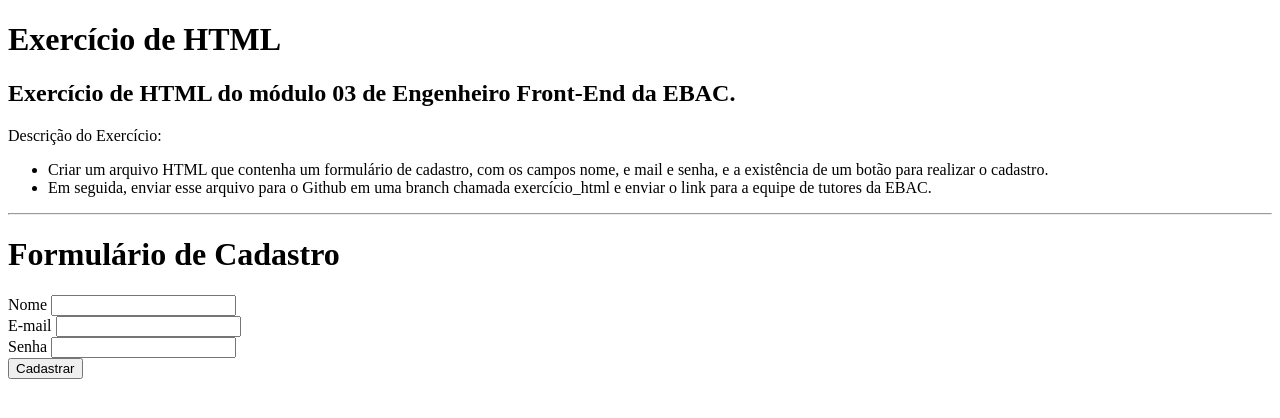
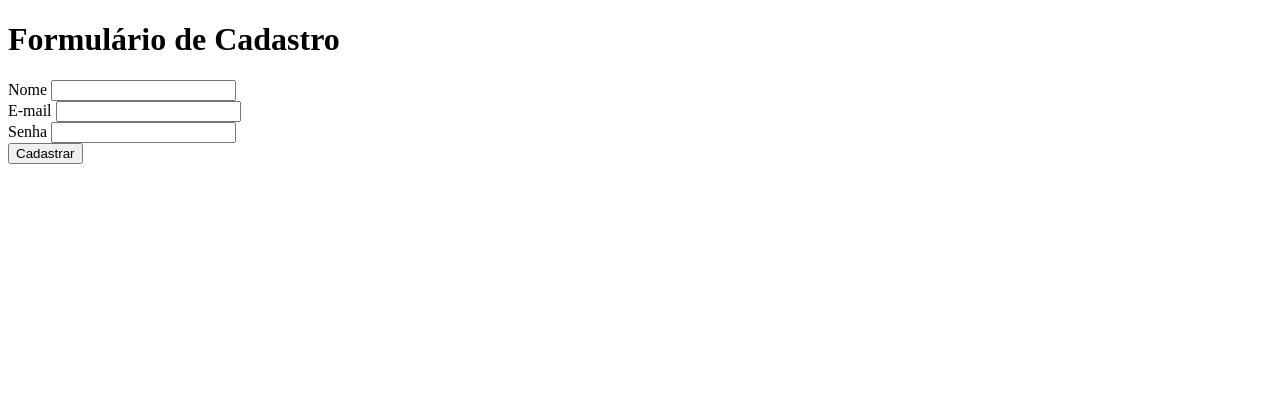
Before and after one commit to EdielD7/exercicio_html, a plain HTML site: page index.html in a window 1280 px wide. Drawn offline with Linux system fonts and the light colour scheme.

Commit message:
Correções Gerais
index.html movido para raiz
pasta anterior excluida
descrição do exercício removida de index.html
adicionado style.css

```diff
--- a/Site-Exercicio/index.html
+++ b/index.html
@@ -5,16 +5,9 @@
     <meta http-equiv="X-UA-Compatible" content="IE=edge">
     <meta name="viewport" content="width=device-width, initial-scale=1.0">
     <title>Exercício de HTML</title>
+    <link rel="stylesheet" href="style.css">
 </head>
 <body>
-    <h1>Exercício de HTML</h1>
-    <h2>Exercício de HTML do módulo 03 de Engenheiro Front-End da EBAC.</h2>
-    <p>Descrição do Exercício:</p>
-    <ul>
-        <li>Criar um arquivo HTML que contenha um formulário de cadastro, com os campos nome, e mail e senha, e a existência de um botão para realizar o cadastro.</li>
-        <li>Em seguida, enviar esse arquivo para o Github em uma branch chamada exercício_html e enviar o link para a equipe de tutores da EBAC.</li>
-    </ul>
-    <hr>
     <h1>Formulário de Cadastro</h1>
     <form>
         <label for="nome">Nome</label>
```
Also changed, not shown: style.css (added).
